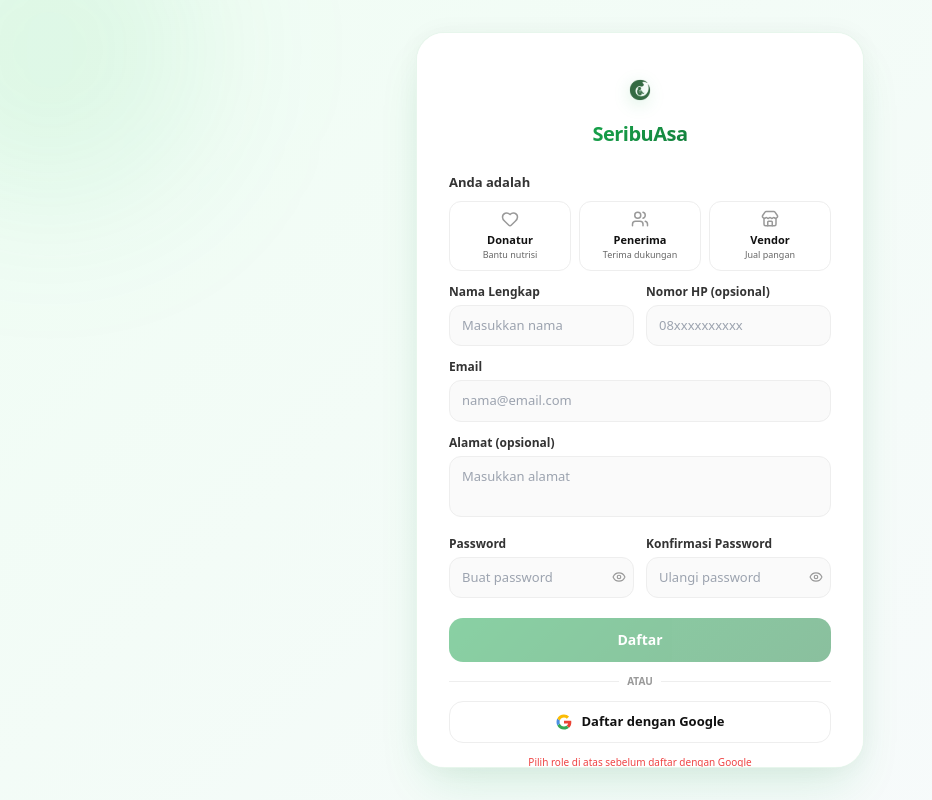
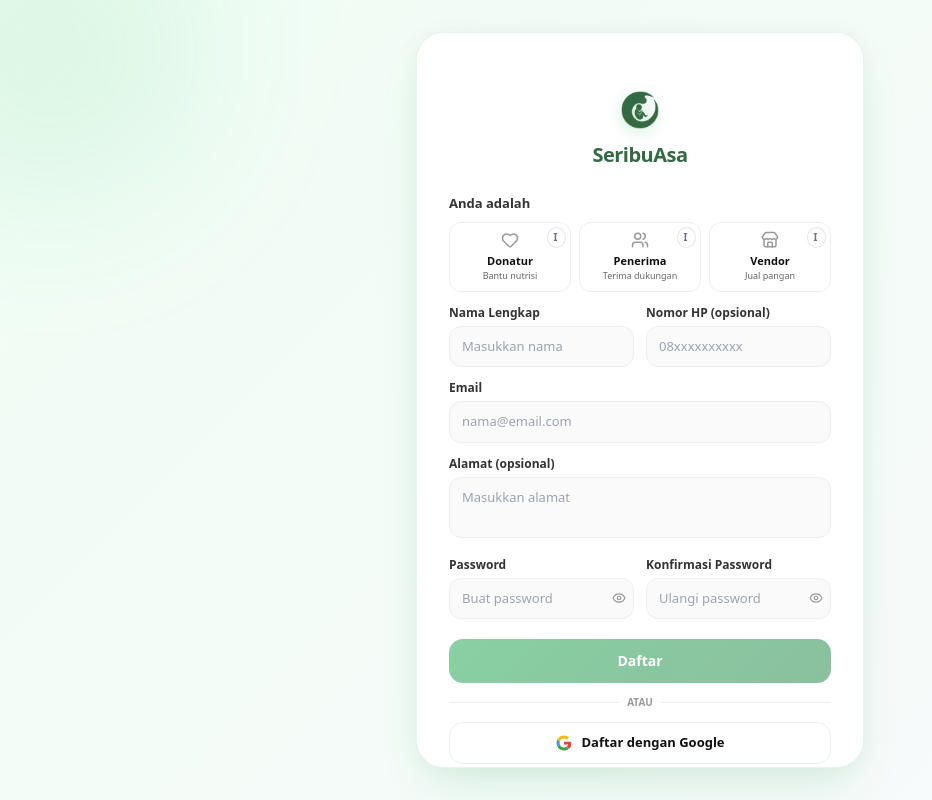
Before and after one commit to DevinSuryadi/SeribuAsa, a React (Vite) app in the folder apps/frontend/: page /register in a window 1280 px wide. Shown: the whole page, without its empty margins (0-932 px from the left). Built offline with nearby package versions, Linux system fonts and the light colour scheme; no server answers.

Commit message:
add information button for role in register; fix logo size & color

```diff
--- a/apps/frontend/src/pages/auth/Login.tsx
+++ b/apps/frontend/src/pages/auth/Login.tsx
@@ -190,22 +190,19 @@
               src={logo}
               alt="SeribuAsa Logo"
               style={{
-                width: 64,
-                height: 64,
+                width: 90,
+                height: 90,
                 objectFit: "contain",
-                marginBottom: 8,
+                marginBottom: -15,
                 filter: "drop-shadow(0 4px 8px rgba(22,163,74,0.2))",
               }}
             />
             <h1
               style={{
-                fontSize: 24,
+                fontSize: 20,
                 fontWeight: 800,
                 margin: 0,
-                background: "linear-gradient(135deg, #16a34a, #15803d)",
-                WebkitBackgroundClip: "text",
-                WebkitTextFillColor: "transparent",
-                letterSpacing: "-0.5px",
+                color: "#346A43",
               }}
             >
               SeribuAsa
--- a/apps/frontend/src/pages/auth/Register.tsx
+++ b/apps/frontend/src/pages/auth/Register.tsx
@@ -1,6 +1,6 @@
 import { useState, useEffect } from "react";
 import { Link, useNavigate, useSearchParams } from "react-router-dom";
-import { Eye, EyeOff, Heart, Users, Store } from "lucide-react";
+import { Eye, EyeOff, Heart, Users, Store, Info } from "lucide-react";
 import { toast } from "sonner";
 import { useAuth } from "@/contexts/AuthContext";
 import { Button } from "@/components/ui/button";
@@ -31,10 +31,10 @@
 
 type Role = "donor" | "beneficiary" | "vendor";
 
-const roles: { id: Role; label: string; icon: React.ElementType; desc: string }[] = [
-  { id: "donor", label: "Donatur", icon: Heart, desc: "Bantu nutrisi" },
-  { id: "beneficiary", label: "Penerima", icon: Users, desc: "Terima dukungan" },
-  { id: "vendor", label: "Vendor", icon: Store, desc: "Jual pangan" },
+const roles: { id: Role; label: string; icon: React.ElementType; desc: string; info: string }[] = [
+  { id: "donor", label: "Donatur", icon: Heart, desc: "Bantu nutrisi", info: "Penyumbang Dana & Dukungan. Individu, korporasi, atau lembaga yang menyumbangkan dana untuk program nutrisi. Donasi Anda dikelola transparan melalui sistem e-voucher yang tepat sasaran untuk keluarga rentan." },
+  { id: "beneficiary", label: "Penerima", icon: Users, desc: "Terima dukungan", info: "Keluarga Rentan & Anak Usia Dini. Keluarga dengan anak usia 1000 hari pertama yang membutuhkan dukungan nutrisi. Prioritas bantuan ditentukan berdasarkan skor FIES (Food Insecurity Experience Scale) untuk memastikan yang paling rentan mendapat bantuan terlebih dahulu." },
+  { id: "vendor", label: "Vendor", icon: Store, desc: "Jual pangan", info: "Penyedia Bahan Pangan Bergizi. Toko kelontong, tukang sayur, atau UMKM pangan terverifikasi yang menerima e-voucher sebagai alat pembayaran. Vendor menjual bahan pangan bergizi sesuai katalog yang telah disetujui sistem." },
 ];
 
 const passwordRequirements = [
@@ -53,6 +53,8 @@
   const [searchParams] = useSearchParams();
   const { signUp, signInWithGoogle } = useAuth();
   const [role, setRole] = useState<Role | null>(null);
+  const [infoOpen, setInfoOpen] = useState<Role | null>(null);
+  const [popupPosition, setPopupPosition] = useState({ x: 0, y: 0 });
 
   // Read role from URL query parameter on mount
   useEffect(() => {
@@ -226,10 +228,10 @@
               src={logo}
               alt="SeribuAsa Logo"
               style={{
-                width: 50,
-                height: 50,
+                width: 90,
+                height: 90,
                 objectFit: "contain",
-                marginBottom: 4,
+                marginBottom: -15,
                 filter: "drop-shadow(0 4px 8px rgba(22,163,74,0.2))",
               }}
             />
@@ -238,9 +240,7 @@
                 fontSize: 20,
                 fontWeight: 800,
                 margin: 0,
-                background: "linear-gradient(135deg, #16a34a, #15803d)",
-                WebkitBackgroundClip: "text",
-                WebkitTextFillColor: "transparent",
+                color: "#346A43",
                 letterSpacing: "-0.5px",
               }}
             >
@@ -272,8 +272,11 @@
                 const Icon = r.icon;
                 const isSelected = role === r.id;
                 return (
+                  <div
+                    key={r.id}
+                    style={{ position: "relative" }}
+                  >
                     <button
-                    key={r.id}
                       type="button"
                       onClick={() => setRole(r.id)}
                       style={{
@@ -286,17 +289,83 @@
                         display: "flex",
                         flexDirection: "column",
                         alignItems: "center",
+                        width: "100%",
+                        position: "relative"
                       }}
                     >
+                      <div style={{ marginBottom: "4px" }}>
                         <Icon
                           size={18}
-                      style={{ color: isSelected ? "#16a34a" : "#999", marginBottom: "4px" }}
+                          style={{ color: isSelected ? "#16a34a" : "#999" }}
                         />
+                      </div>
+                      <div
+                        style={{
+                          position: "absolute",
+                          top: "4px",
+                          right: "4px",
+                          display: "inline-flex",
+                          alignItems: "center",
+                          justifyContent: "center",
+                          borderRadius: "50%",
+                          border: "1px solid #e5e7eb",
+                          background: "#fff",
+                          padding: "2px 6px",
+                          fontSize: "10px",
+                          fontWeight: 600,
+                          textTransform: "uppercase",
+                          letterSpacing: "0.16em",
+                          color: "#6b7280"
+                        }}
+                        onMouseEnter={(e) => {
+                          setInfoOpen(r.id);
+                          const rect = e.currentTarget.getBoundingClientRect();
+                          setPopupPosition({
+                            x: rect.left - 144 + (rect.width / 2),
+                            y: rect.top - 10
+                          });
+                        }}
+                        onMouseLeave={() => setInfoOpen(null)}
+                      >
+                        i
+                      </div>
                       <p style={{ fontSize: "11px", fontWeight: 700, color: "#111", margin: 0 }}>
                         {r.label}
                       </p>
                       <p style={{ fontSize: "9px", color: "#666", margin: 0 }}>{r.desc}</p>
                     </button>
+
+                    {infoOpen === r.id && (
+                      <div style={{
+                        position: "fixed",
+                        left: `${popupPosition.x}px`,
+                        top: `${popupPosition.y}px`,
+                        width: "288px",
+                        borderRadius: "26px",
+                        border: "1px solid #dcfce7",
+                        background: "#fff",
+                        padding: "16px",
+                        boxShadow: "0 18px 40px rgba(15,23,42,0.12)",
+                        zIndex: 10000,
+                        pointerEvents: "none"
+                      }}>
+                        <div style={{ marginBottom: "12px", borderBottom: "1px solid #dcfce7", paddingBottom: "12px" }}>
+                          <p style={{ fontSize: "14px", fontWeight: 600, color: "#0f172a", margin: 0 }}>{r.label}</p>
+                          <p style={{ fontSize: "11px", textTransform: "uppercase", letterSpacing: "0.18em", color: "#16a34a", margin: 0 }}>{r.desc}</p>
+                        </div>
+                        <div style={{
+                          borderRadius: "16px",
+                          background: "rgba(220, 252, 231, 0.9)",
+                          padding: "12px",
+                          fontSize: "13px",
+                          lineHeight: "1.5",
+                          color: "#334155"
+                        }}>
+                          {r.info}
+                        </div>
+                      </div>
+                    )}
+                  </div>
                 );
               })}
             </div>
```
Lines whose indentation alone changed are shown as unchanged.
